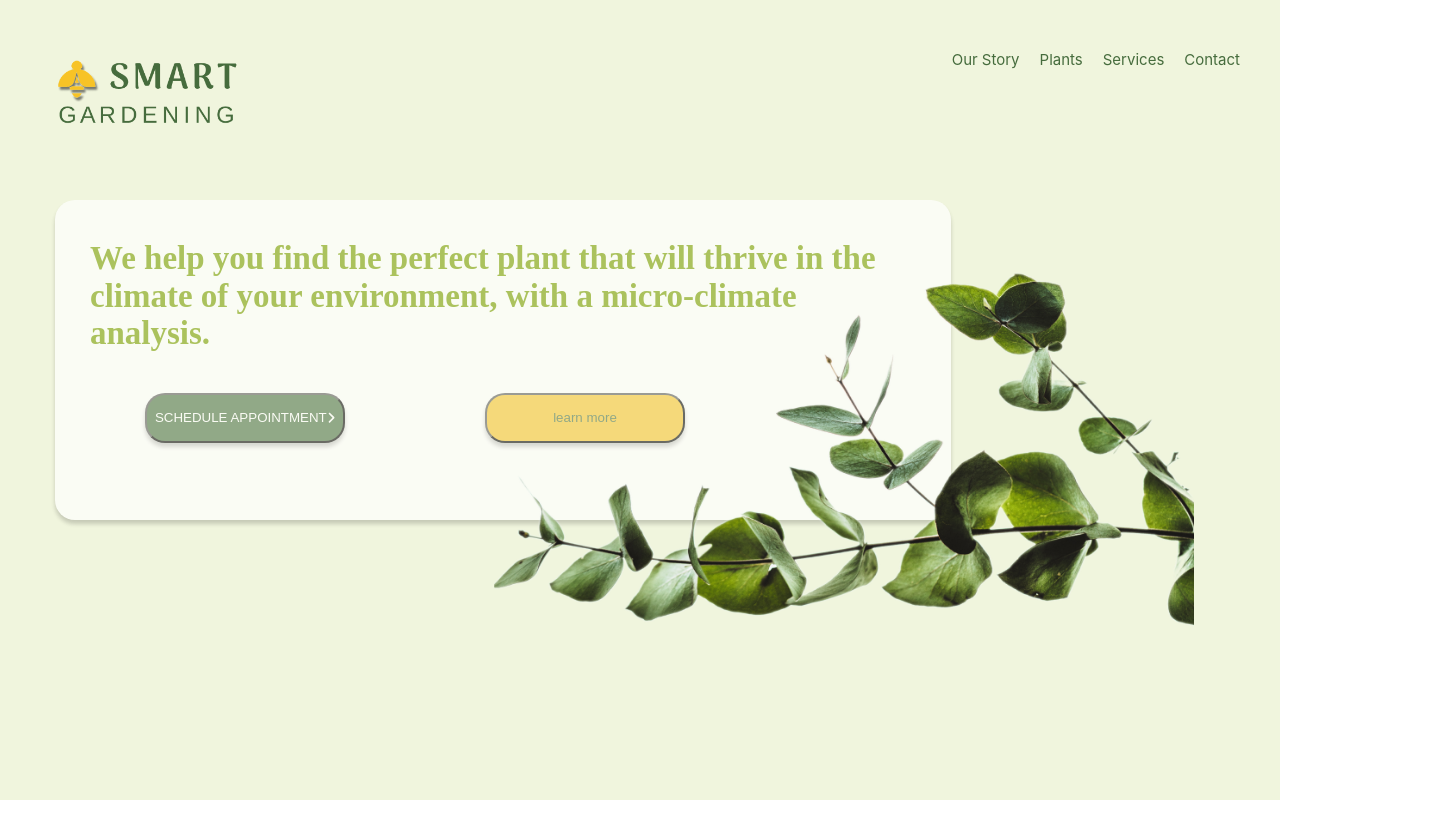
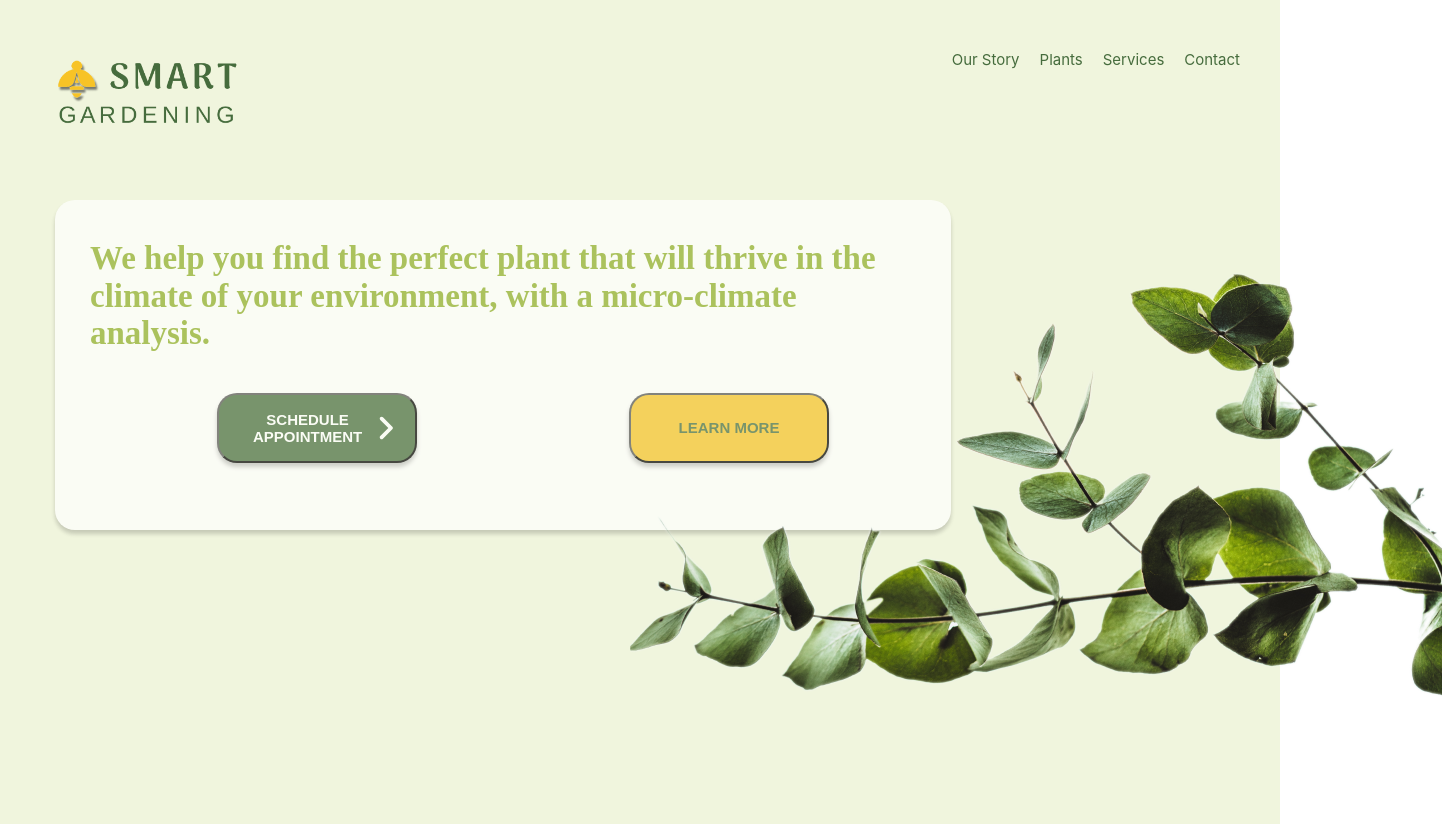
Before and after one commit to MyNameIsJohnson/smart-garden, a React (Create React App) app: page / in a window 1280 px wide. Shown: the whole page, 1442 px wide, since content can reach past the window. Before the commit the page ends 800 px from the top, so only its background shows below. Built offline with nearby package versions, Linux system fonts and the light colour scheme.

Commit message:
updated styles

```diff
--- a/src/App.css
+++ b/src/App.css
@@ -1,34 +1,26 @@
-
-
-.cardContent {
-  margin: 40px 35px;
+.App {
+  position: relative;
+  height: fit-content;
 }
 
-button {
-  margin: 0 50px 0 90px;
-  opacity: 0.8;
-  box-shadow: 0px 4px 4px rgba(0, 0, 0, 0.25);
-  border-radius: 20px;
-  width: 200px;
-  height: 50px;
-}
-.appointment-btn  {
-  background: #466C3D;
-  color: white;
-
+@media all and (max-width: 800px) {
+  .container {
+    justify-content: space-around;
+  }
 }
 
-.learn-btn {
-  background: #F7C326;
-  color: #466C3D;
+@media all and (max-width: 600px) {
+  .container {
+    flex-flow: column wrap;
+    padding: 0;
+  }
+  .container a {
+    text-align: center;
+    padding: 10px;
+    border-top: 1px solid rgba(255, 255, 255,0.3);
+    border-bottom: 1px solid rgba(0, 0, 0, 0.1);
+  }
+  .container li:last-of-type a {
+    border-bottom: none;
+  }
 }
-
-.tree-branch {
-  margin: 0 219px;
-  float: right;
-  position: absolute;
-  left: 275px;
-  top: 170px;
-  width: 700px;
-  height: 500px;
-}
--- a/src/App.js
+++ b/src/App.js
@@ -5,7 +5,6 @@ function App() {
   return (
     <div className="App">
       <LandingPage />
-        {/* <img src={process.env.PUBLIC_URL + 'images/Botanical-section/pinkflower.png'} className="App-logo" alt="logo" /> */}
 
     </div>
   );
--- a/src/components/LandingPage/LandingPage.js
+++ b/src/components/LandingPage/LandingPage.js
@@ -1,87 +1,39 @@
 import React from 'react'
-import styled from 'styled-components';
+import { Container, Header, Card, Logo, Navbar, Button } from '../styles/LandingPageStyle'
 import { FontAwesomeIcon } from '@fortawesome/react-fontawesome'
 import { faAngleRight } from '@fortawesome/free-solid-svg-icons'
 
-// import styles from '../../App.css'
 const LandingPage = () => {
-
-  const Container = styled.div`
-    background-color: #f0f5dd;
-    height: 100vh;
-    width: 100vw;
-    display: flex;
-  `;
-
-  const Navbar = styled.div`
-    flex: 1;
-
-    ul {
-      text-decoration: none;
-      list-style: none;
-      display: flex;
-      float: right;
-      gap: 20px;
-      margin: 50px 40px 0 0;
-      color: #466C3D;
-      font-size: 15px
-    }
-  `;
-
-  const Logo = styled.div`
-    flex: 1;
-    img {
-      width: 200px;
-      margin: 50px 0 0 40px;
-    }
-  `;
-
-  const Card = styled.div`
-    background: #FFFFFF;
-    opacity: 0.7;
-    box-shadow: 0px 4px 4px rgba(0, 0, 0, 0.25);
-    border-radius: 20px;
-    width: 70%;
-    height: 40%;
-    color: #8EAD27;
-    position: absolute;
-    top 200px;
-    left: 55px;
-    font-family: 'Arima Madurai';
-    font-style: normal;
-    font-weight: 700;
-    font-size: 33px;
-    line-height: 114%;
-  `;
-
 
   return (
     <Container >
+      <Header >
           <Logo>
             <img src={process.env.PUBLIC_URL + 'images/Landing-section/Group22.png'} className="App-logo" alt="logo" />
           </Logo>
           <Navbar>
-        <ul>
+            <ul >
               <li className="nav-list">Our Story</li>
               <li className="nav-list">Plants</li>
               <li className="nav-list">Services</li>
               <li className="nav-list">Contact</li>
             </ul>
           </Navbar>
+      </Header>
       <Card>
         <p className='cardContent'>
           We help you find the perfect plant that will thrive in the climate of your environment, with a micro-climate analysis.
         </p>
         <div className="btn">
-          <button className='appointment-btn'>SCHEDULE APPOINTMENT
-          <FontAwesomeIcon icon={faAngleRight}  />
-          </button>
-          <button className='learn-btn'>learn more</button>
+          <Button className='appointment-btn'>SCHEDULE APPOINTMENT
+            <FontAwesomeIcon className='carotIcon' icon={faAngleRight}  />
+          </Button>
+          <Button className='learn-btn'>LEARN MORE</Button>
         </div>
       </Card>
-
-      <img className='tree-branch' src={process.env.PUBLIC_URL + 'images/Landing-section/tree-branch.png'} alt="tree-branch" />
-
+      <div className='tree-branch'>
+        <img src={process.env.PUBLIC_URL + 'images/Landing-section/tree-branch.png'} alt="tree-branch" />
+      </div>
     </Container>
   )
 }
--- /dev/null
+++ b/src/components/styles/LandingPageStyle.js
@@ -0,0 +1,108 @@
+import styled from "styled-components";
+
+export const Container = styled.div`
+  position: absolute;
+  background-color: #f0f5dd;
+  height: 103vh;
+  width: 100vw;
+  display: flex;
+  flex-flow: row wrap;
+  list-style: none;
+  margin: 0;
+
+  & .tree-branch {
+    position: absolute;
+    left: 630px;
+    height: fit-content;
+    top: 150px;
+    margin: 0px;
+  }
+`;
+
+export const Header = styled.div`
+  display: flex;
+  justify-content: space-between;
+  width: 100%;
+`;
+
+export const Logo = styled.div`
+  flex: 1;
+  img {
+    width: 200px;
+    margin: 50px 0 0 40px;
+  }
+`;
+
+export const Navbar = styled.div`
+  flex: 1;
+
+  ul {
+    text-decoration: none;
+    list-style: none;
+    display: flex;
+    float: right;
+    gap: 20px;
+    margin: 50px 40px 0 0;
+    color: #466C3D;
+    font-size: 15px
+  }
+`;
+
+export const Card = styled.div`
+  background: #FFFFFF;
+  opacity: 0.7;
+  box-shadow: 0px 4px 4px rgba(0, 0, 0, 0.25);
+  border-radius: 20px;
+  width: 70%;
+  height: 40%;
+  color: #8EAD27;
+  position: absolute;
+  top 200px;
+  left: 55px;
+  font-family: 'Arima Madurai';
+  font-style: normal;
+  font-weight: 700;
+  font-size: 33px;
+  line-height: 114%;
+
+  & p {
+    margin: 40px 35px;
+  }
+
+  & .btn {
+    margin: 0 auto;
+    display: flex;
+    flex-direction: row;
+    justify-content: space-evenly;
+  }
+
+  & .carotIcon {
+    height: 30px;
+    color: white;
+  }
+
+  & .appointment-btn  {
+    background: #466C3D;
+    color: white;
+    align-items: center;
+    display: flex;
+
+  }
+
+  .learn-btn {
+    background: #F7C326;
+    color: #466C3D;
+  }
+
+`;
+
+export const Button = styled.button`
+  margin: 0 50px 0 90px;
+  box-shadow: 0px 4px 4px rgba(0, 0, 0, 0.25);
+  border-radius: 20px;
+  width: 200px;
+  height: 70px;
+  padding: 20px;
+  font-size: 15px;
+  font-weight: 700;
+`
--- a/src/index.css
+++ b/src/index.css
@@ -10,7 +10,6 @@ body {
     sans-serif;
   -webkit-font-smoothing: antialiased;
   -moz-osx-font-smoothing: grayscale;
-
   overflow: auto;
 }
 
```
Lines whose indentation alone changed are shown as unchanged.
